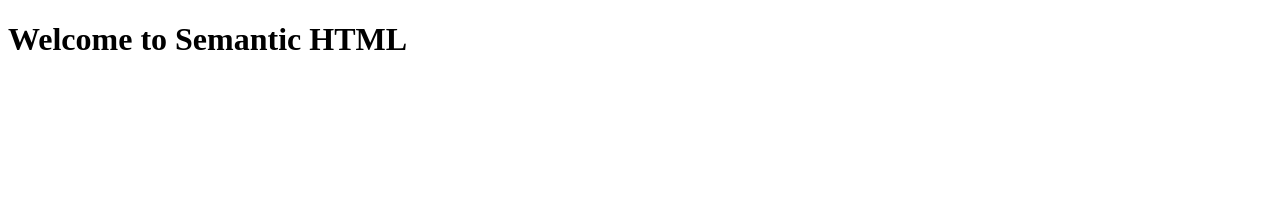
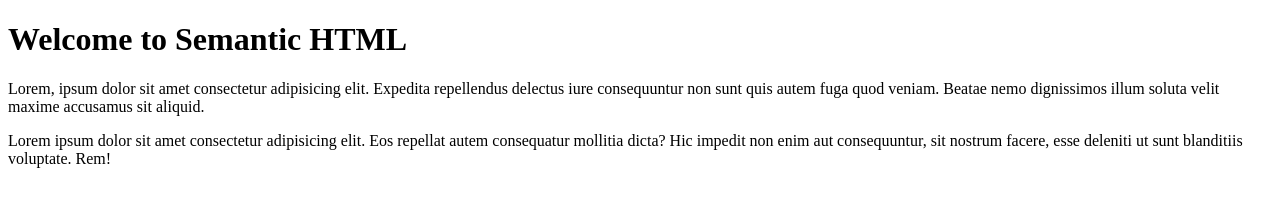
Before and after one commit to mjsouthern/samplehtmlsemantic, a plain HTML site: page index.html in a window 1280 px wide. Drawn offline with Linux system fonts and the light colour scheme.

Commit message:
Update index.html

```diff
--- a/index.html
+++ b/index.html
@@ -7,5 +7,7 @@
 </head>
 <body>
     <h1>Welcome to Semantic HTML</h1>
+    <p>Lorem, ipsum dolor sit amet consectetur adipisicing elit. Expedita repellendus delectus iure consequuntur non sunt quis autem fuga quod veniam. Beatae nemo dignissimos illum soluta velit maxime accusamus sit aliquid.</p>
+    <p>Lorem ipsum dolor sit amet consectetur adipisicing elit. Eos repellat autem consequatur mollitia dicta? Hic impedit non enim aut consequuntur, sit nostrum facere, esse deleniti ut sunt blanditiis voluptate. Rem!</p>
 </body>
 </html>
```
